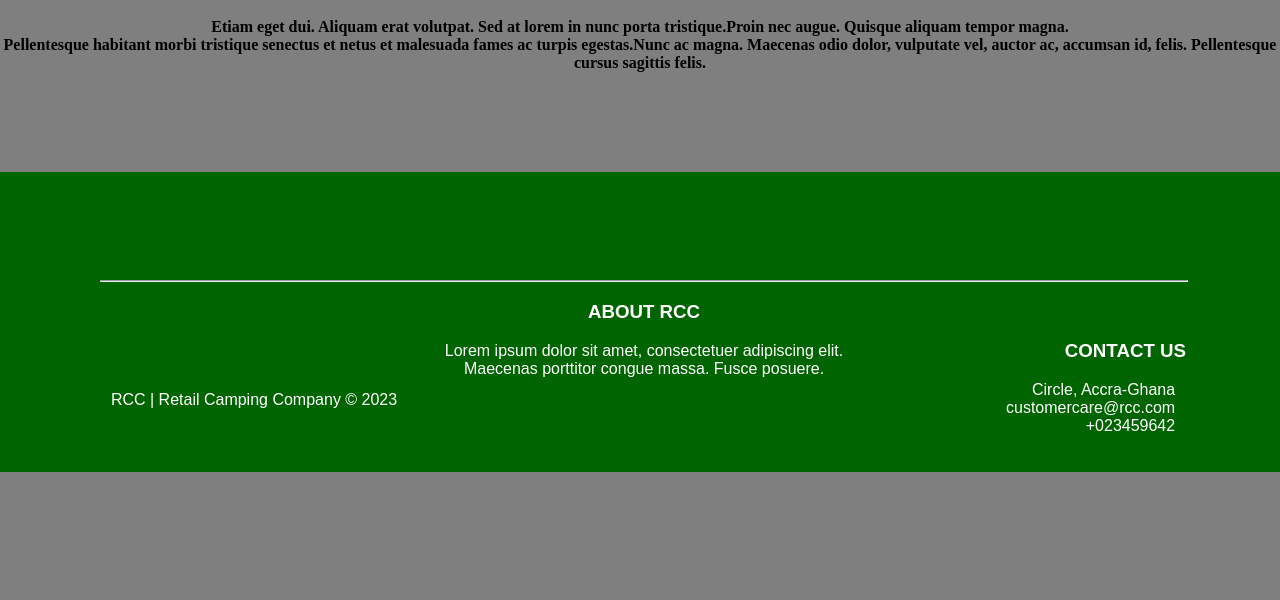
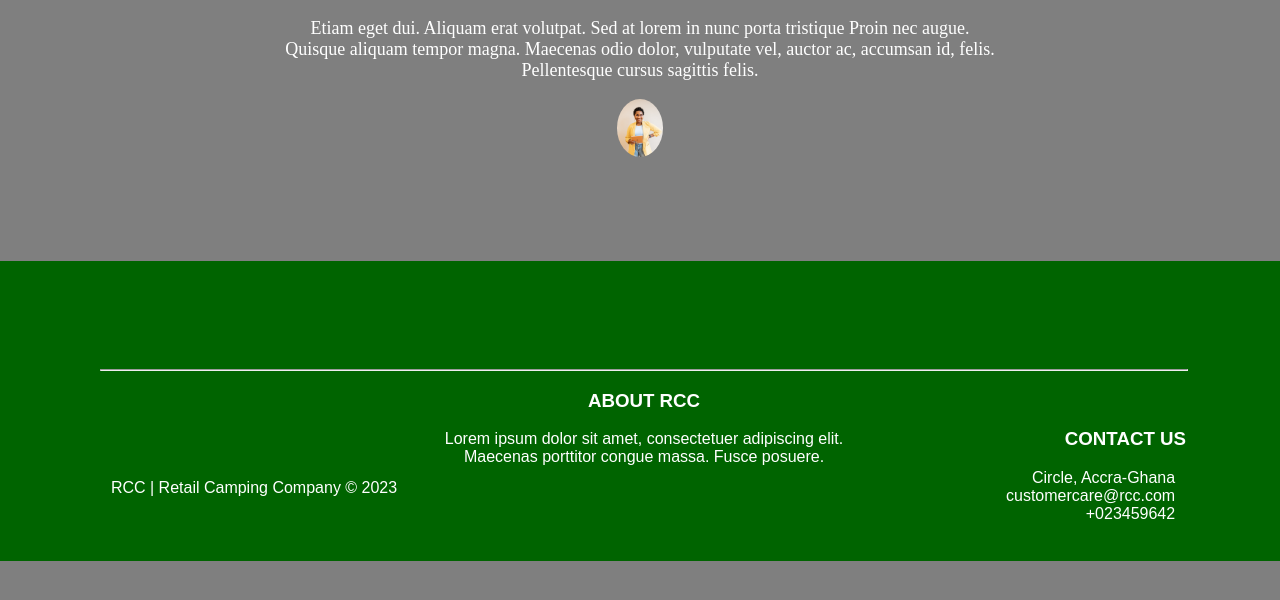
Before and after one commit to ctokoli/RCC-Project, a plain HTML site: page Reviews.html in a window 1280 px wide. Shown: the part 182-782 px from the top of the page. Drawn offline with Linux system fonts and the light colour scheme.

Commit message:
add profile images

```diff
--- a/Reviews.html
+++ b/Reviews.html
@@ -31,8 +31,15 @@
   <div class="ReviewsInfo">
     <h3>Reviews</h3>
     <h1>What are customers are saying.</h1>
-    <b><p>Etiam eget dui. Aliquam erat volutpat. Sed at lorem in nunc porta tristique.Proin nec augue. Quisque aliquam tempor magna. <br />Pellentesque habitant morbi tristique senectus et netus et malesuada fames ac turpis egestas.Nunc ac magna.
-      Maecenas odio dolor, vulputate vel, auctor ac, accumsan id, felis. Pellentesque cursus sagittis felis.</p></b>
+    <p>Etiam eget dui. Aliquam erat volutpat. Sed at lorem in nunc porta tristique Proin nec augue. <br>Quisque aliquam tempor magna.
+      Maecenas odio dolor, vulputate vel, auctor ac, accumsan id, felis.<br> Pellentesque cursus sagittis felis.</p>
+    <div class="review-content">
+      <div class="card">
+        <div class="review-intro">
+         <img src="images/profiles/profile1.jpg" alt="people"/>
+        </div>
+      </div>
+    </div>
   </div>
 
 
--- a/css/style.css
+++ b/css/style.css
@@ -1149,8 +1149,11 @@ box-sizing: content-box;
 }
 
 .ReviewsInfo{
-  text-align: center;
-  font-family: 'Times New Roman';
+    color: white;
+    margin: 0 auto;
+    width: 900px;
+    text-align: center;
+    font-family: 'Times New Roman';
 }
 
 .ReviewsInfo h3{
@@ -1162,6 +1165,15 @@ box-sizing: content-box;
 .ReviewsInfo h1{
   color: white;
   text-decoration: none;
+}
+
+.ReviewsInfo p{
+  font-size: large;
+}
+
+.review-intro img {
+  width: 46px;
+  border-radius: 50%;
 }
 
 .Offers-Packages{
```
Also changed, not shown: images/profiles/profile1.jpg (added), 8 other files.
